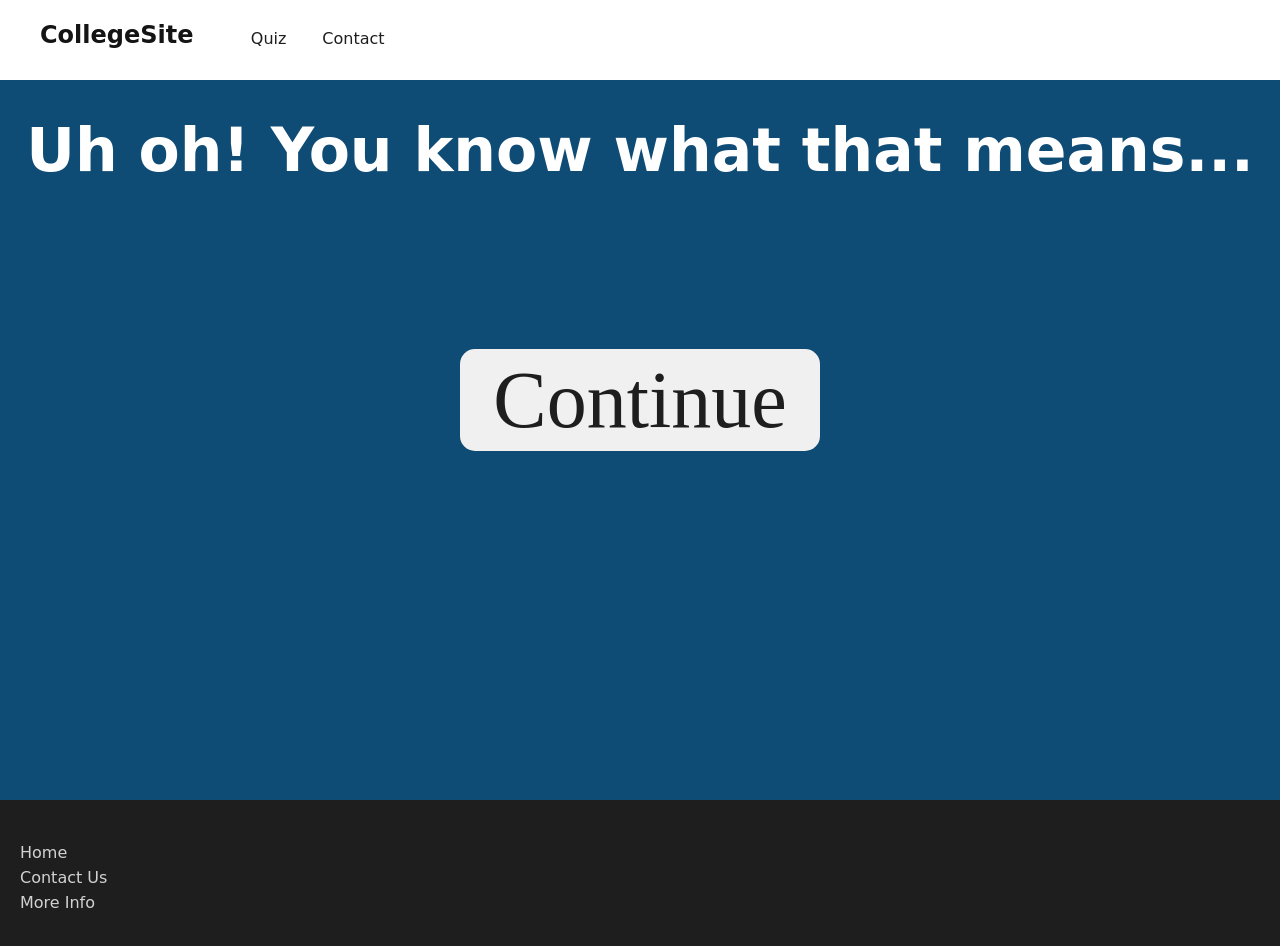
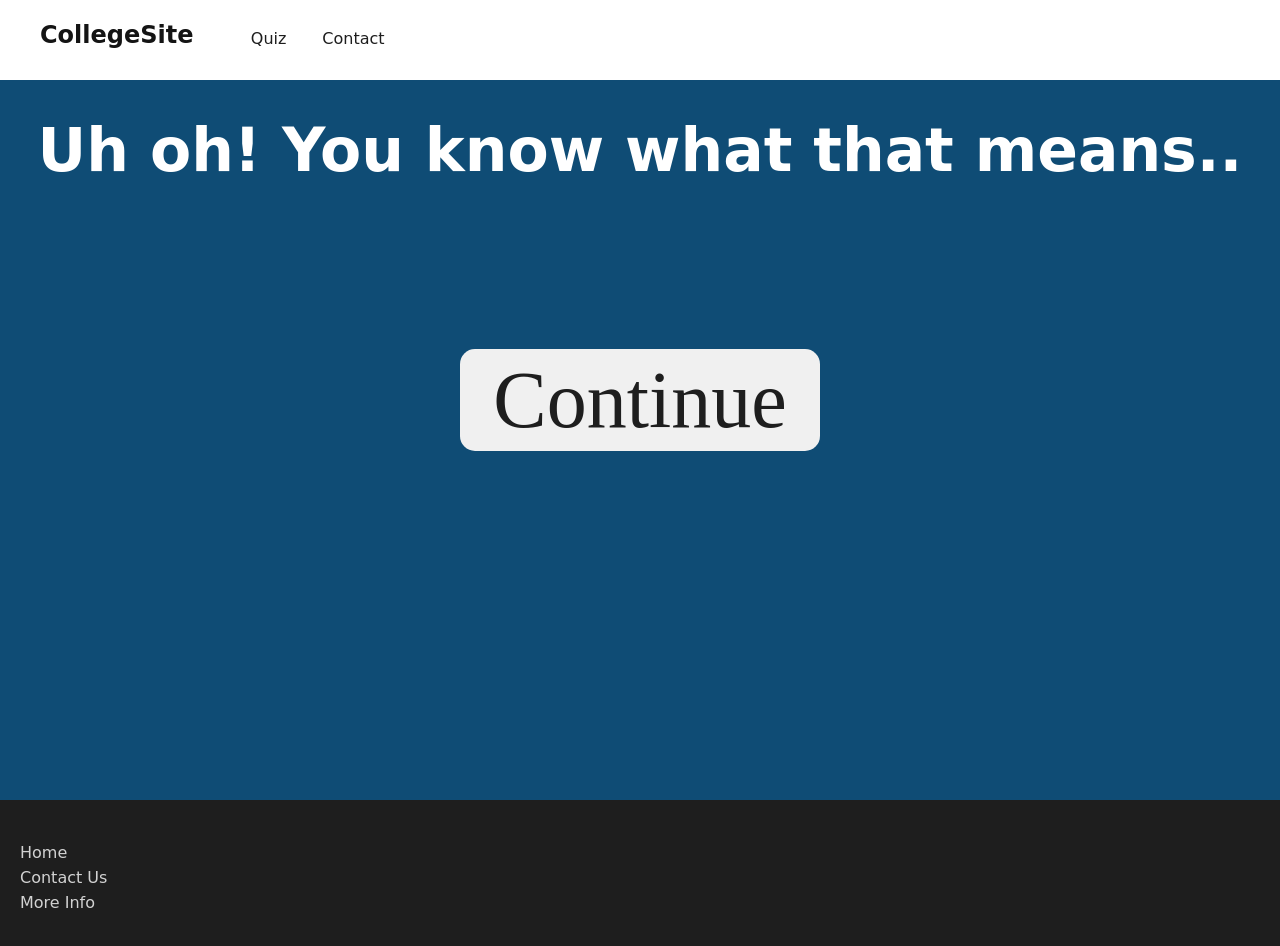
Before and after one commit to JaySchall/CollegeWebsite, a plain HTML site: page No.html in a window 1280 px wide. Drawn offline with Linux system fonts and the light colour scheme; a web font is replaced by a local one.

Commit message:
Update No.html

```diff
--- a/No.html
+++ b/No.html
@@ -19,7 +19,7 @@
       </nav>
     </header>
     <section class="Quizbanner">
-        <h2>Uh oh! You know what that means...</h2>
+        <h2>Uh oh! You know what that means..</h2>
         <a target="_blank"href="https://www.google.com/search?q=box&rlz=1C1RLNS_enUS728US728&source=lnms&tbm=isch&sa=X&ved=2ahUKEwj54vrGvqXoAhXNVc0KHSRaC4YQ_AUoAnoECBoQBA&biw=1920&bih=969#imgrc=w9AEcUSXPdO_5M"><div class="answer" id="continue">
 
         </div></a>
```
